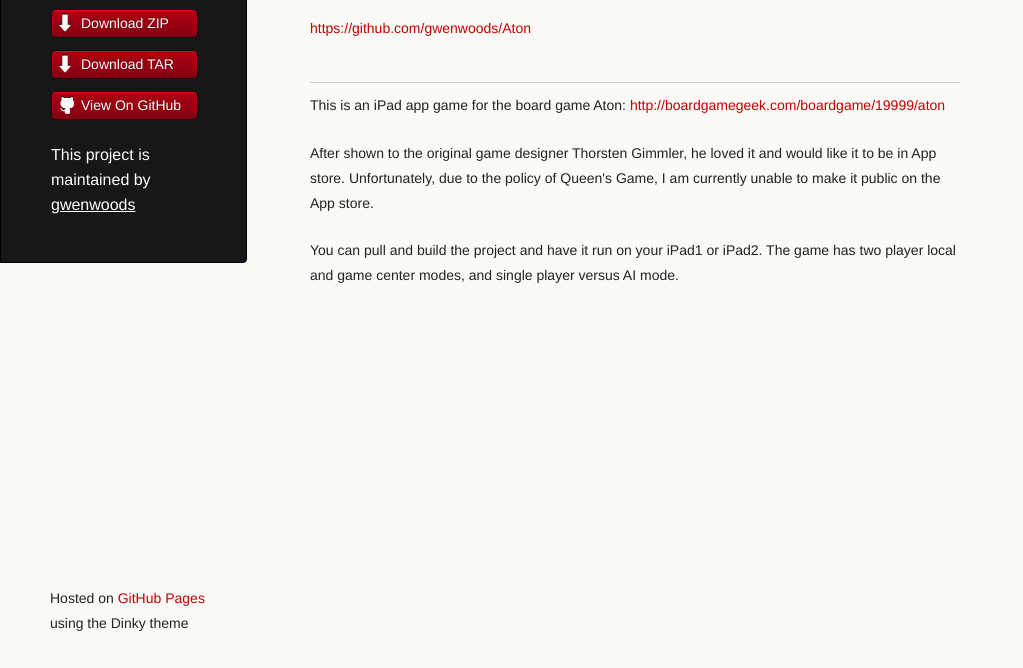
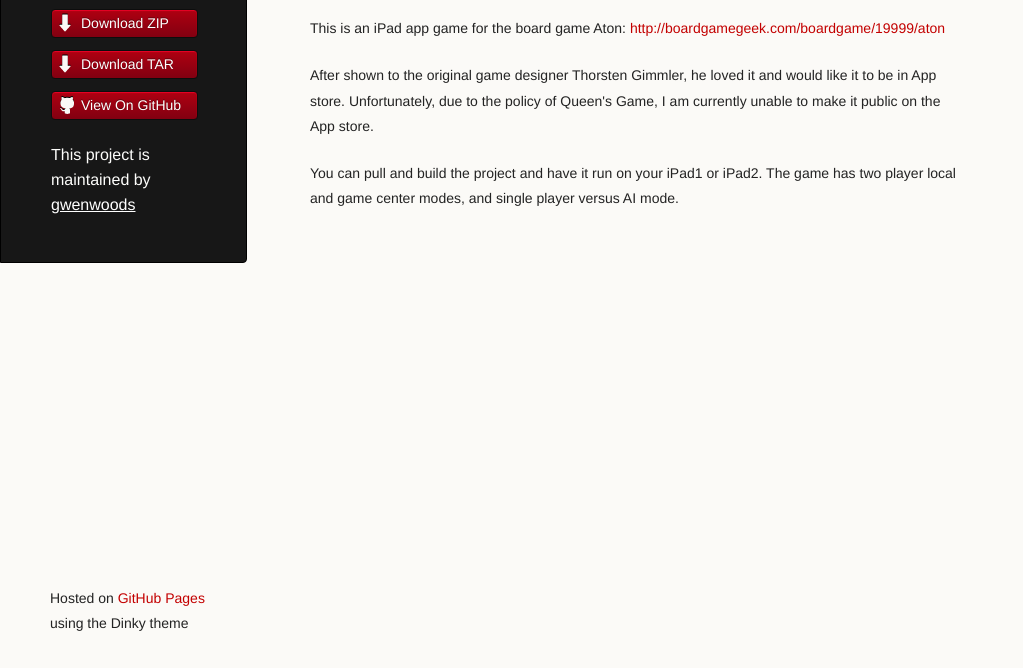
Before and after one commit to gwenwoods/Aton, a plain HTML site: page index.html in a window 1280 px wide. Shown: the part 132-800 px from the top of the page, without its empty margins (0-1023 px from the left). Drawn offline with Linux system fonts and the light colour scheme.

Commit message:
Update index.html

```diff
--- a/index.html
+++ b/index.html
@@ -35,10 +35,6 @@
 
 <p>Welcome!</p>
 
-<p><a href="https://github.com/gwenwoods/Aton">https://github.com/gwenwoods/Aton</a></p>
-
-<h1></h1>
-
 <p>This is an iPad app game for the board game Aton: <a href="http://boardgamegeek.com/boardgame/19999/aton">http://boardgamegeek.com/boardgame/19999/aton</a></p>
 
 <p>After shown to the original game designer Thorsten Gimmler, he loved it and would like it to be in App store. Unfortunately, due to the policy of Queen's Game, I am currently unable to make it public on the App store.</p>
```
